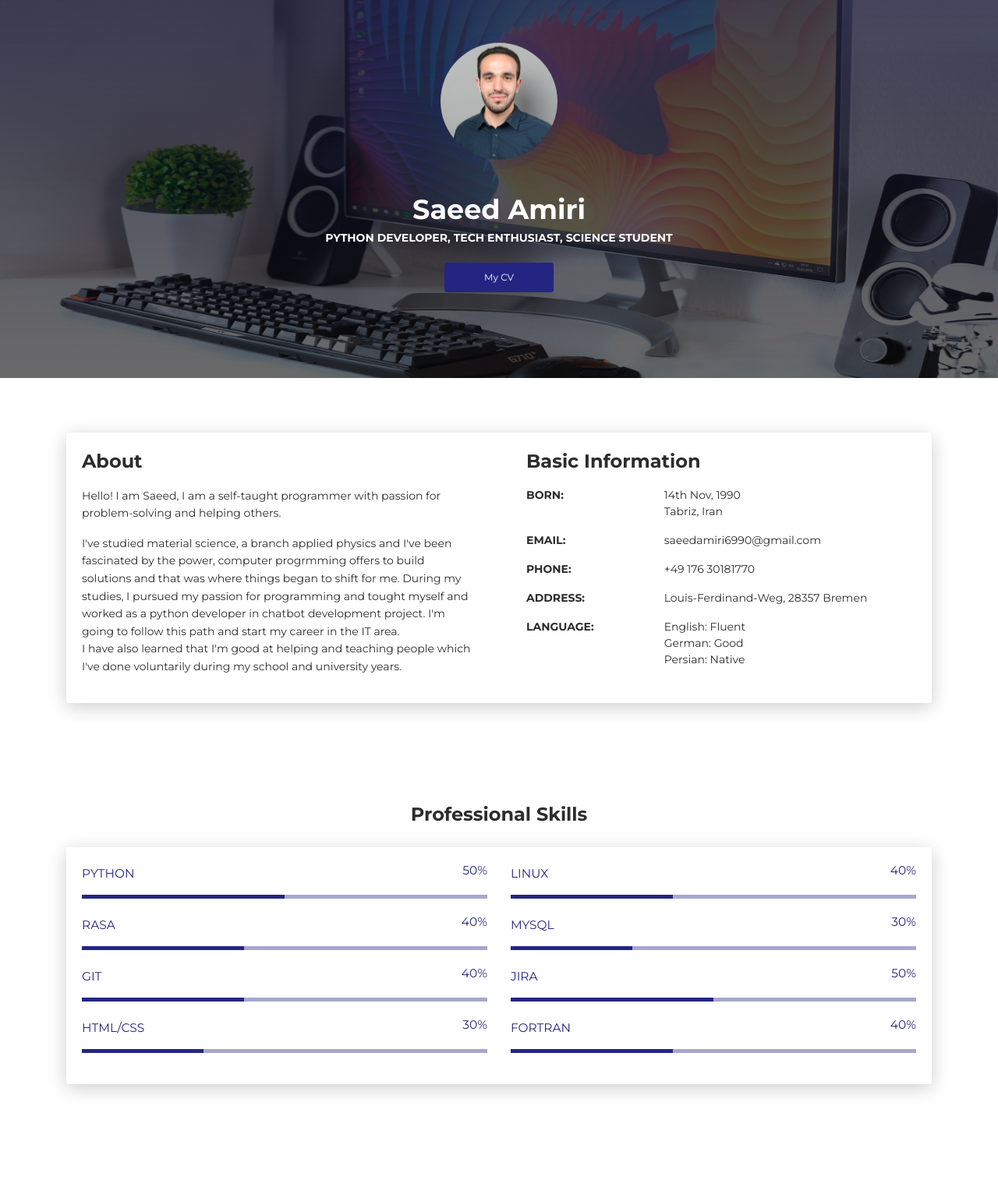
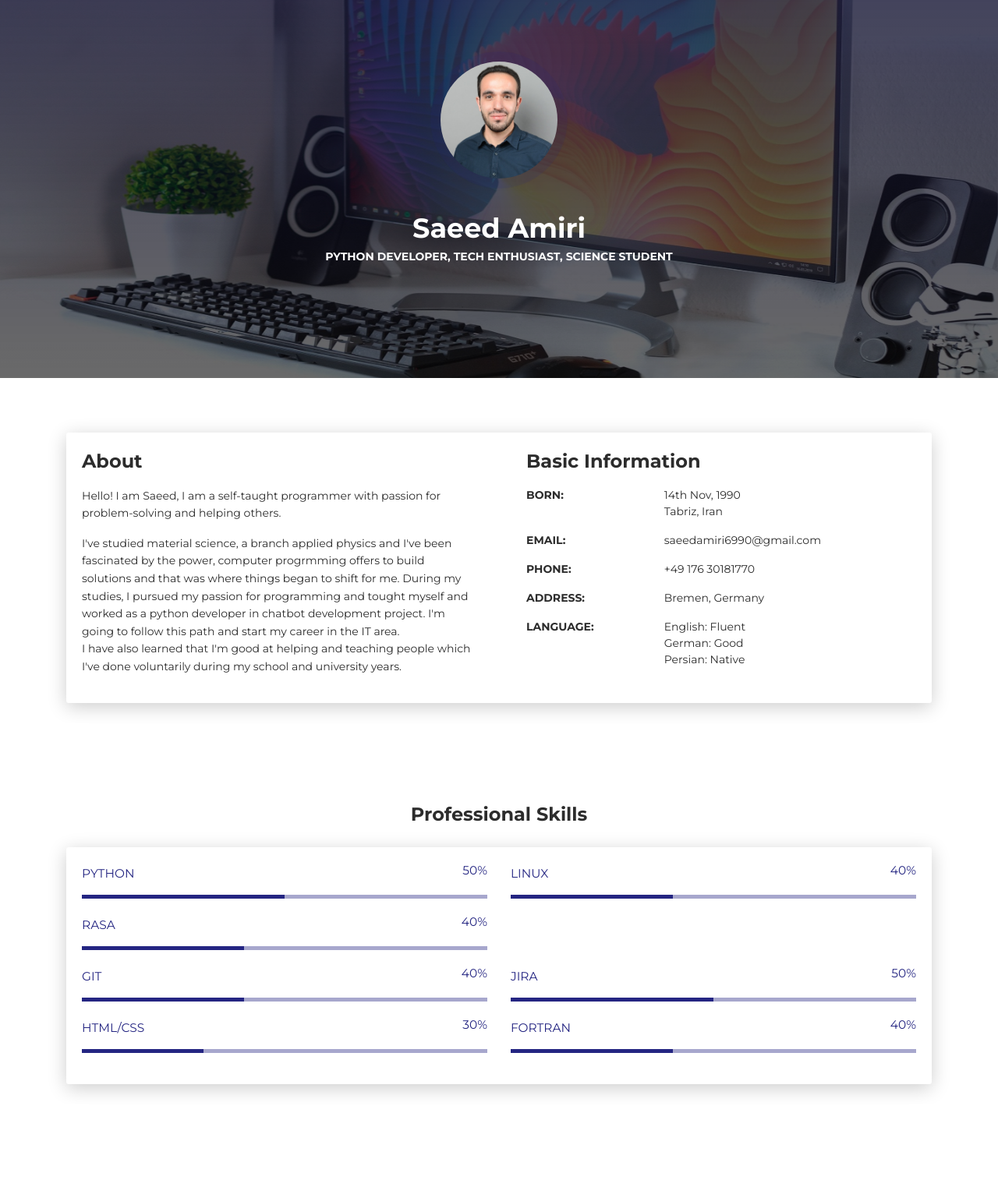
Before and after one commit to Tea-pott/Saeed-Amiri-Resume, a plain HTML site: page index.html in a window 1280 px wide. Shown: the part 65-1579 px from the top of the page at 78% size. Drawn offline with Linux system fonts and the light colour scheme.

Commit message:
adress, CV button remove

```diff
--- a/index.html
+++ b/index.html
@@ -45,7 +45,8 @@
           <div class="cc-profile-image"><a href="#"><img src="images/Saeed_Amiri.jpg" alt="Image"/></a></div>
           <div class="h2 title">Saeed Amiri</div>
           <!-- <a class="btn btn-primary smooth-scroll mr-2" href="https://drive.google.com/file/d/1MuuIRh-fcK98lNMP0pkUx8_3Zy9Feufj/view?usp=sharing" data-aos="zoom-in" data-aos-anchor="data-aos-anchor">Mein CV</a> -->
-          <p class="category text-white">Python Developer, Tech enthusiast, Science Student</p> <a class="btn btn-primary" href="https://drive.google.com/file/d/1Ohhcj40f6_FxWPNwvb1wHb1W8eEF0XGN/view?usp=sharing" data-aos="zoom-in" data-aos-anchor="data-aos-anchor">My CV</a>
+          <!-- <a class="btn btn-primary" href="https://drive.google.com/file/d/1Ohhcj40f6_FxWPNwvb1wHb1W8eEF0XGN/view?usp=sharing" data-aos="zoom-in" data-aos-anchor="data-aos-anchor">My CV</a> -->
+          <p class="category text-white">Python Developer, Tech enthusiast, Science Student</p>
         </div>
       </div>
       <div class="section">
@@ -84,7 +85,7 @@
             </div>
             <div class="row mt-3">
               <div class="col-sm-4"><strong class="text-uppercase">Address:</strong></div>
-              <div class="col-sm-8">Louis-Ferdinand-Weg, 28357 Bremen</div>
+              <div class="col-sm-8">Bremen, Germany</div>
             </div>
             <div class="row mt-3">
               <div class="col-sm-4"><strong class="text-uppercase">Language:</strong></div>
@@ -125,13 +126,13 @@
               </div>
             </div>
           </div>
-          <div class="col-md-6">
+          <!-- <div class="col-md-6">
             <div class="progress-container progress-primary"><span class="progress-badge">MySQL</span>
               <div class="progress">
                 <div class="progress-bar progress-bar-primary" data-aos="progress-full" data-aos-offset="10" data-aos-duration="2000" role="progressbar" aria-valuenow="60" aria-valuemin="0" aria-valuemax="100" style="width: 30%;"></div><span class="progress-value">30%</span>
               </div>
             </div>
-          </div>
+          </div> -->
         </div>
         <div class="row">
           <div class="col-md-6">
```
